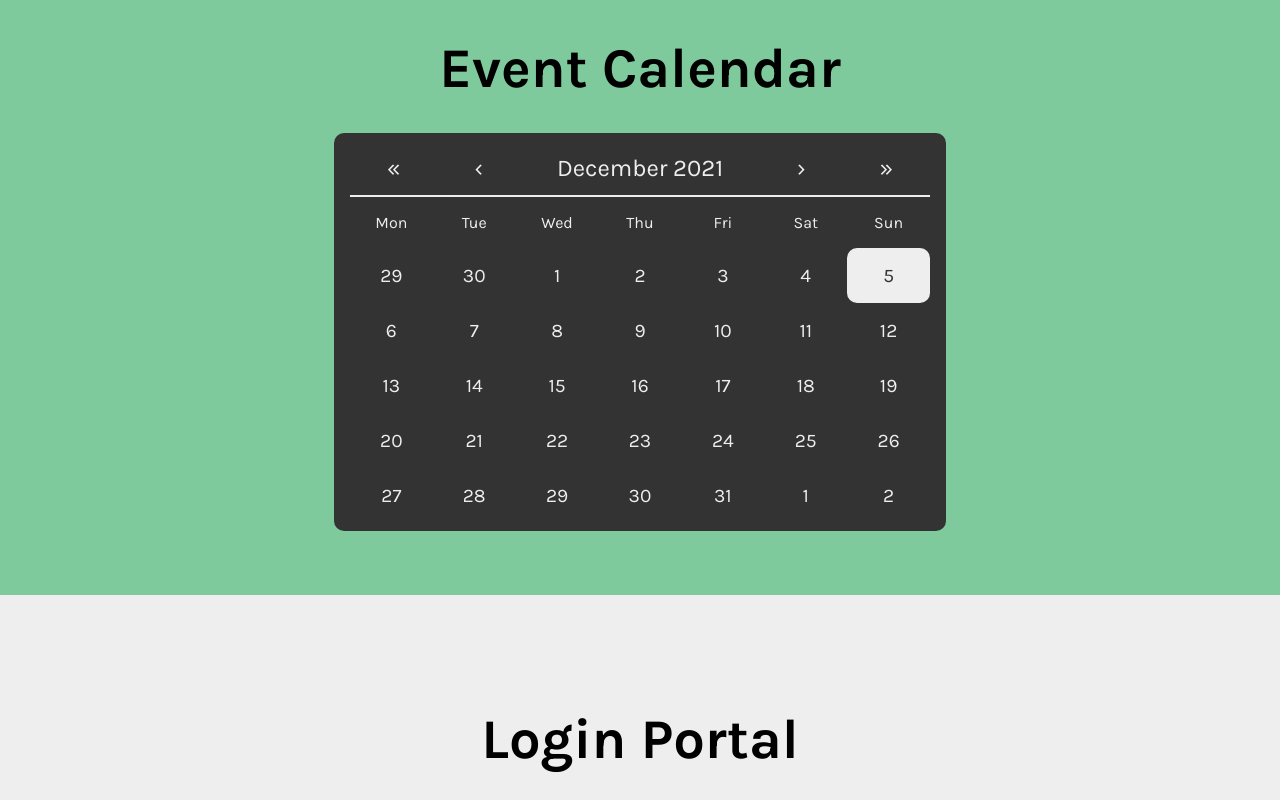
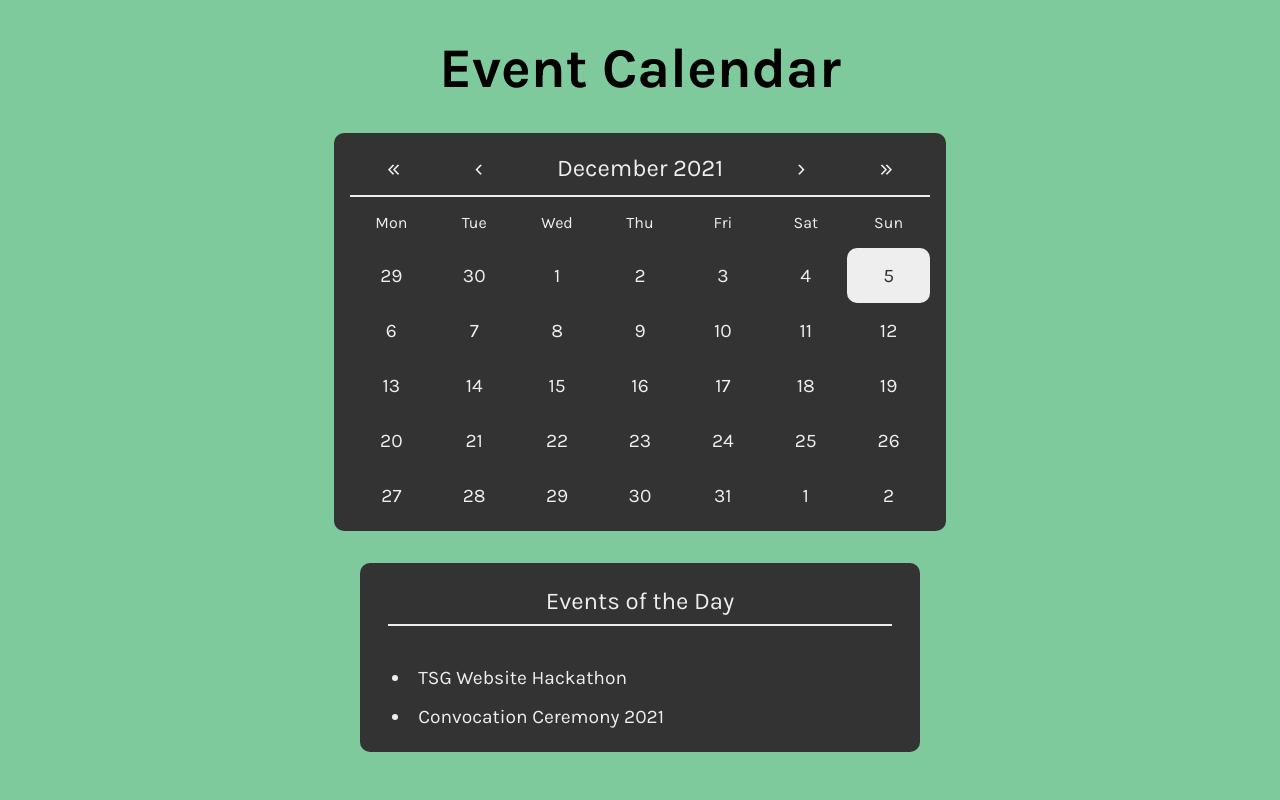
Before and after one commit to Hack-TeeEssGee/frontend, a React (Create React App) app: page / in a window 1280 px wide. Shown: the part 1580-2380 px from the top of the page. Built offline with nearby package versions, Linux system fonts and the light colour scheme.

Commit message:
Added events of the day;

```diff
--- a/src/components/landing/eventCalendar.js
+++ b/src/components/landing/eventCalendar.js
@@ -1,17 +1,39 @@
-import { useState } from "react";
+import { useEffect, useState } from "react";
 import Calendar from "react-calendar";
 
 const EventCalendar = () => {
   const [selectedDate, setSelectedDate] = useState(new Date());
+  const [eventsOfDay, setEventsOfDay] = useState([]);
+
+  useEffect(() => {
+
+    //get events list from backend according to date.
+
+    //DEMO data
+    setEventsOfDay([
+      "TSG Website Hackathon",
+      "Convocation Ceremony 2021"
+    ])
+  }, []);
 
   return (
     <div className="event-calendar">
       <h1>Event Calendar</h1>
-      <Calendar
-        onChange={setSelectedDate}
-        value={selectedDate}
-        className="calendar-wrapper"
-      />
+      <div className="event-calendar-body">
+        <Calendar
+          onChange={setSelectedDate}
+          value={selectedDate}
+          className="calendar-wrapper"
+        />
+        <div className="event-box">
+          <div className="event-box-heading">Events of the Day</div>
+          <div className="event-list">{
+            eventsOfDay.map((event) => {
+              return(<li>{event}</li>)
+            })
+          }</div>
+        </div>
+      </div>
     </div>
   );
 };
--- a/src/styles/_generic.scss
+++ b/src/styles/_generic.scss
@@ -41,4 +41,8 @@ a {
 h1 {
   font-size: 3.5rem;
   margin: 2rem;
+
+  @include sm {
+    font-size: 2.5rem;
+  }
 }
--- a/src/styles/_landing.scss
+++ b/src/styles/_landing.scss
@@ -50,13 +50,29 @@
 .event-calendar {
   background-color: $primary-color;
   padding: 4rem;
+  width: 100%;
+
+  &-body {
+    display: flex;
+
+    @include smd {
+      flex-direction: column;
+      align-items: center;
+    }
+  }
 
   .calendar-wrapper {
     background-color: $text-primary-color;
     color: #eee;
     text-align: center;
     border-radius: 10px;
+    margin: 0 1rem;
     padding: 0.5rem 1rem;
+
+    @include sm {
+      width: 90vw;
+      font-size: 1rem;
+    }
 
     .react-calendar__tile--active {
       background-color: #eee;
@@ -88,6 +104,45 @@
       text-decoration: none;
       margin: 1rem 0;
       padding: 0;
+
+      @include sm {
+        font-size: 1rem;
+      }
+    }
+  }
+
+  .event-box {
+    width: 35rem;
+    margin: 2rem;
+    background-color: $text-primary-color;
+    color: $primary-grey;
+    font-size: 1.2rem;
+    border-radius: 10px;
+
+    display: flex;
+    flex-direction: column;
+    align-items: center;
+
+    @include sm {
+      width: 80vw;
+    }
+
+    &-heading {
+      width: 90%;
+      margin: 1.5rem 0.5rem 1rem 0.5rem;
+      padding-bottom: 0.6rem;
+      border-bottom: 2px solid #eee;
+      font-size: 1.5rem;
+      text-align: center;
+    }
+
+    .event-list {
+      align-self: flex-start;
+      padding: 1rem;
+
+      li {
+        padding: 0.5rem 1rem;
+      }
     }
   }
 }
--- a/src/styles/app.scss
+++ b/src/styles/app.scss
@@ -1,7 +1,7 @@
 //generic stuff
 @import "variables.scss";
+@import "mixins.scss";
 @import "generic.scss";
-@import "mixins.scss";
 
 //views
 @import "landing.scss";
```
